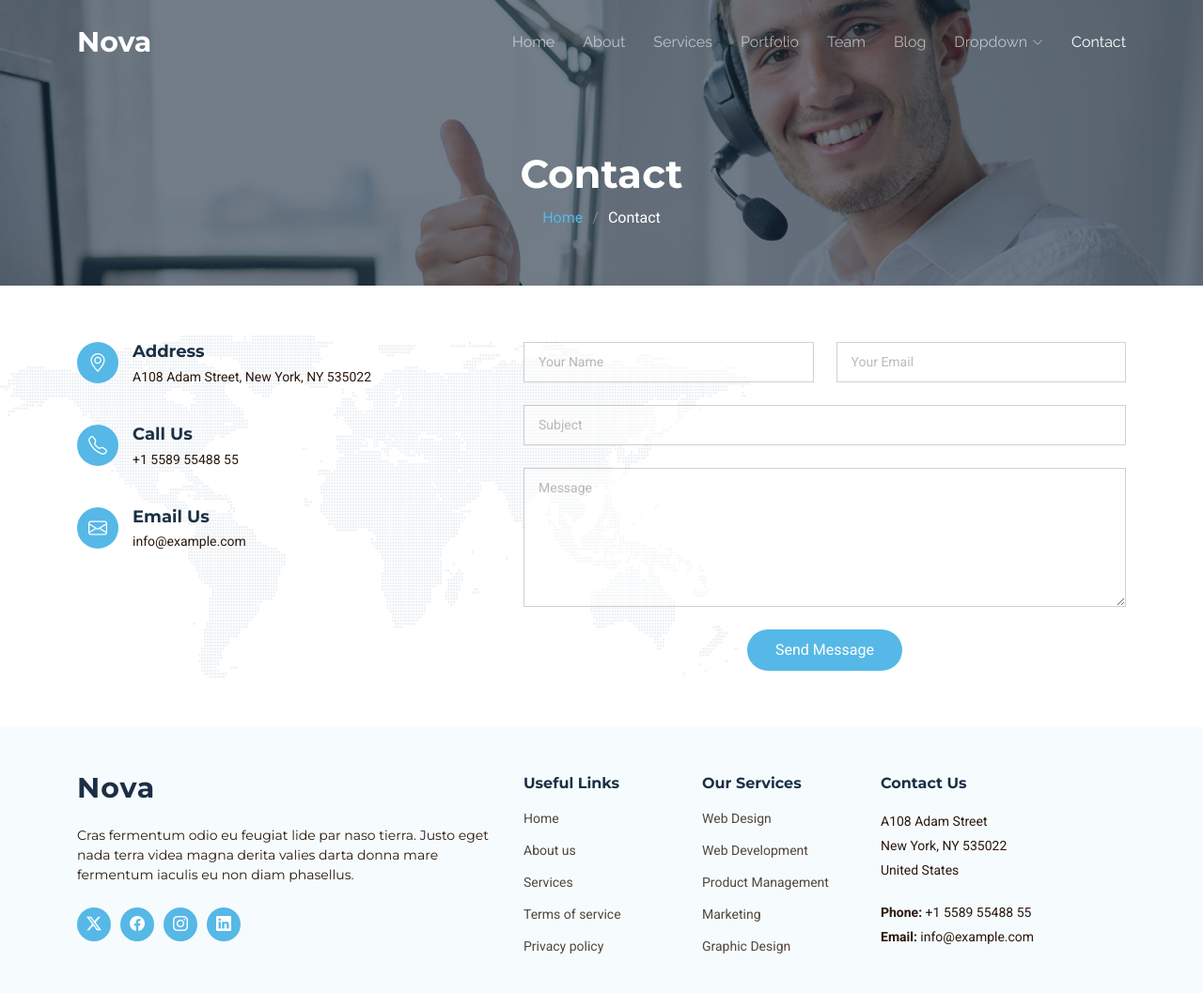
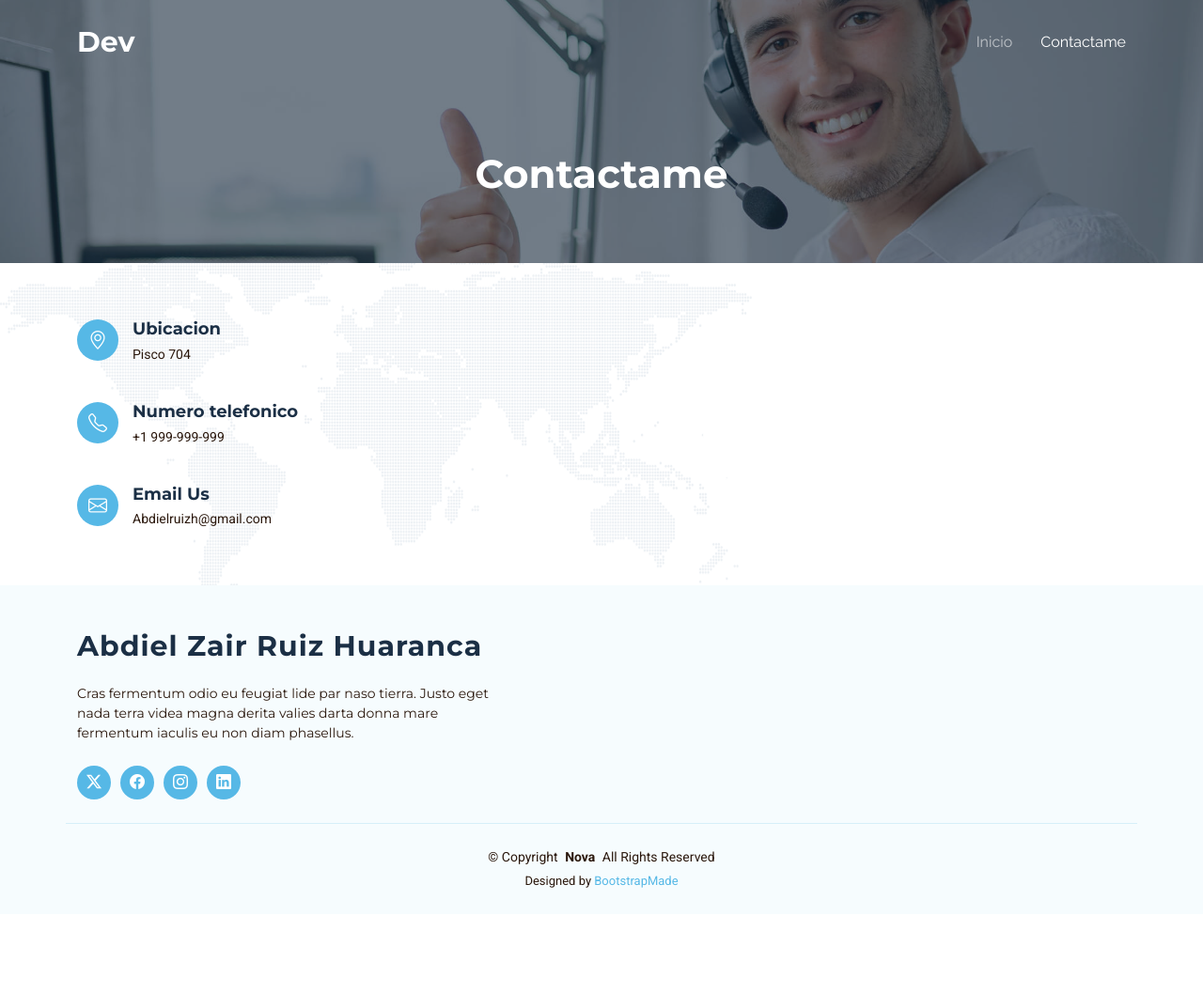
Before and after one commit to AbdielZair/AbdielHackathon01.github.io, a plain HTML site: page contact.html in a window 1280 px wide. Shown: the top 1057 px of the page at 94% size. After the commit the page ends 973 px from the top, so only its background shows below. Drawn offline with Linux system fonts and the light colour scheme.

Commit message:
Modificar el archivo index.html y Contac.html

```diff
--- a/contact.html
+++ b/contact.html
@@ -44,18 +44,20 @@
       <a href="index.html" class="logo d-flex align-items-center">
         <!-- Uncomment the line below if you also wish to use an image logo -->
         <!-- <img src="assets/img/logo.png" alt=""> -->
-        <h1 class="sitename">Nova</h1>
+        <h1 class="sitename">Dev
+
+        </h1>
       </a>
 
       <nav id="navmenu" class="navmenu">
         <ul>
-          <li><a href="index.html">Home<br></a></li>
-          <li><a href="about.html">About</a></li>
-          <li><a href="services.html">Services</a></li>
-          <li><a href="portfolio.html">Portfolio</a></li>
-          <li><a href="team.html">Team</a></li>
-          <li><a href="blog.html">Blog</a></li>
-          <li class="dropdown"><a href="#"><span>Dropdown</span> <i class="bi bi-chevron-down toggle-dropdown"></i></a>
+          <li><a href="index.html">Inicio<br></a></li>
+          <!-- <li><a href="about.html">Sobre mi</a></li> -->
+          <!-- <li><a href="services.html">Services</a></li> -->
+          <!-- <li><a href="portfolio.html">Portfolio</a></li> -->
+          <!-- <li><a href="team.html">Team</a></li> -->
+          <!-- <li><a href="blog.html">Blog</a></li> -->
+          <!-- <li class="dropdown"><a href="#"><span>Dropdown</span> <i class="bi bi-chevron-down toggle-dropdown"></i></a>
             <ul>
               <li><a href="#">Dropdown 1</a></li>
               <li class="dropdown"><a href="#"><span>Deep Dropdown</span> <i class="bi bi-chevron-down toggle-dropdown"></i></a>
@@ -71,8 +73,8 @@
               <li><a href="#">Dropdown 3</a></li>
               <li><a href="#">Dropdown 4</a></li>
             </ul>
-          </li>
-          <li><a href="contact.html" class="active">Contact</a></li>
+          </li> -->
+          <li><a href="contact.html" class="active">Contactame</a></li>
         </ul>
         <i class="mobile-nav-toggle d-xl-none bi bi-list"></i>
       </nav>
@@ -85,12 +87,12 @@
     <!-- Page Title -->
     <div class="page-title dark-background" data-aos="fade" style="background-image: url(assets/img/contact-page-title-bg.jpg);">
       <div class="container">
-        <h1>Contact</h1>
+        <h1>Contactame</h1>
         <nav class="breadcrumbs">
-          <ol>
+          <!-- <ol>
             <li><a href="index.html">Home</a></li>
             <li class="current">Contact</li>
-          </ol>
+          </ol> -->
         </nav>
       </div>
     </div><!-- End Page Title -->
@@ -106,16 +108,16 @@
             <div class="info-item d-flex" data-aos="fade-up" data-aos-delay="200">
               <i class="bi bi-geo-alt flex-shrink-0"></i>
               <div>
-                <h3>Address</h3>
-                <p>A108 Adam Street, New York, NY 535022</p>
+                <h3>Ubicacion</h3>
+                <p>Pisco 704 </p>
               </div>
             </div><!-- End Info Item -->
 
             <div class="info-item d-flex" data-aos="fade-up" data-aos-delay="300">
               <i class="bi bi-telephone flex-shrink-0"></i>
               <div>
-                <h3>Call Us</h3>
-                <p>+1 5589 55488 55</p>
+                <h3>Numero telefonico</h3>
+                <p>+1 999-999-999</p>
               </div>
             </div><!-- End Info Item -->
 
@@ -123,13 +125,13 @@
               <i class="bi bi-envelope flex-shrink-0"></i>
               <div>
                 <h3>Email Us</h3>
-                <p>info@example.com</p>
+                <p>Abdielruizh@gmail.com</p>
               </div>
             </div><!-- End Info Item -->
 
           </div>
 
-          <div class="col-lg-7">
+          <!-- <div class="col-lg-7">
             <form action="forms/contact.php" method="post" class="php-email-form" data-aos="fade-up" data-aos-delay="500">
               <div class="row gy-4">
 
@@ -159,7 +161,7 @@
 
               </div>
             </form>
-          </div><!-- End Contact Form -->
+          </div>End Contact Form -->
 
         </div>
 
@@ -176,7 +178,7 @@
         <div class="row gy-4">
           <div class="col-lg-5 col-md-12 footer-about">
             <a href="index.html" class="logo d-flex align-items-center">
-              <span class="sitename">Nova</span>
+              <span class="sitename">Abdiel Zair Ruiz Huaranca</span>
             </a>
             <p>Cras fermentum odio eu feugiat lide par naso tierra. Justo eget nada terra videa magna derita valies darta donna mare fermentum iaculis eu non diam phasellus.</p>
             <div class="social-links d-flex mt-4">
@@ -187,7 +189,7 @@
             </div>
           </div>
 
-          <div class="col-lg-2 col-6 footer-links">
+          <!-- <div class="col-lg-2 col-6 footer-links">
             <h4>Useful Links</h4>
             <ul>
               <li><a href="#">Home</a></li>
@@ -196,8 +198,8 @@
               <li><a href="#">Terms of service</a></li>
               <li><a href="#">Privacy policy</a></li>
             </ul>
-          </div>
-
+          </div> -->
+<!--
           <div class="col-lg-2 col-6 footer-links">
             <h4>Our Services</h4>
             <ul>
@@ -207,16 +209,16 @@
               <li><a href="#">Marketing</a></li>
               <li><a href="#">Graphic Design</a></li>
             </ul>
-          </div>
+          </div> -->
 
-          <div class="col-lg-3 col-md-12 footer-contact text-center text-md-start">
+          <!-- <div class="col-lg-3 col-md-12 footer-contact text-center text-md-start">
             <h4>Contact Us</h4>
             <p>A108 Adam Street</p>
             <p>New York, NY 535022</p>
             <p>United States</p>
             <p class="mt-4"><strong>Phone:</strong> <span>+1 5589 55488 55</span></p>
             <p><strong>Email:</strong> <span>info@example.com</span></p>
-          </div>
+          </div> -->
 
         </div>
       </div>
```
Also changed, not shown: index.html (+42 -42 lines).
